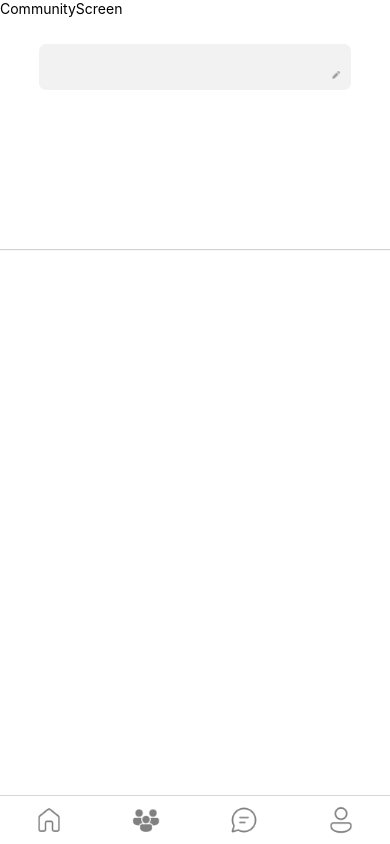
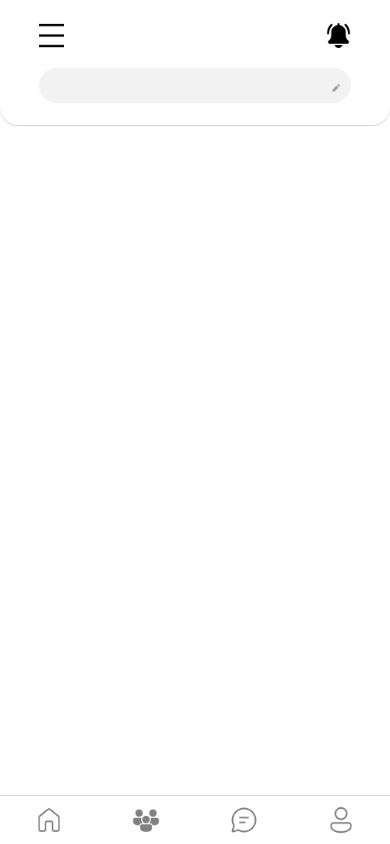
Before and after one commit to Bamdoliro/G-A, a React Native app: screen /CommunityScreen in a window 390 px wide. Built offline with nearby package versions, Linux system fonts and the light colour scheme.

Commit message:
ADD :: Header Content Frame

```diff
--- a/components/Community/CommunityHeader/CommunityHeader.js
+++ b/components/Community/CommunityHeader/CommunityHeader.js
@@ -1,12 +1,22 @@
 import { StyleSheet, TextInput, Image, View, Text } from 'react-native';
-import MenuBar from '../CommunityHeader/MenuBar';
 import NotificationBar from '../CommunityHeader/NotificationBar';
 import pencilIcon from '../../../assets/Pencil_Icon.png';
-import arrowDownIcon from '../../../assets/Arrow_Down_Icon.png';
+import BellIcon from "../../../assets/Bell_Icon.png"
+import ToggleIcon from "../../../assets/main_toggle.png"
 
-export default function CommunityHeader({joinMembers}){
+export default function CommunityHeader(){
     return (
         <View style={styles.CommunityHeader}>
+            <View style={styles.HeaderContent}>
+                <Image
+                    source={ToggleIcon}
+                    style={{width: 25, height: 25}}
+                />
+                <Image
+                    source={BellIcon}
+                    style={{width: 25, height: 25}}
+                />
+            </View>
             <View style={styles.CommunityDetailFrame}>
                 <Image
                     source={pencilIcon}
@@ -22,10 +32,11 @@ export default function CommunityHeader({joinMembers}){
 
 const styles = StyleSheet.create({
     CommunityHeader: {
-        flexDirection: "row",
+        flexDirection: "column",
+        height: 125,
+        width: "100%",
+        alignItems: "center",
         justifyContent: "center",
-        width: "100%",
-        height: 232,
         backgroundColor: "#FFFFFF",
         marginBottom: 48,
         shadowColor: "#000000",
@@ -35,23 +46,25 @@ const styles = StyleSheet.create({
         },
         shadowOpacity: 0.18,
         shadowRadius: 1,
-        elevation: 1
+        elevation: 1,
+        borderBottomLeftRadius: 18,
+        borderBottomRightRadius: 18
     },
 
     CommunityDetailFrame: {
         flexDirection: "row",
         alignItems: "center",
         width: "80%",
-        height: 46,
-        borderRadius: 7,
+        height: 35,
+        borderRadius: 26,
+        padding: 8,
         backgroundColor: "#F2F2F2",
-        marginTop: 27,
-        padding: 10
+        marginTop: 20
     },
     CommunityDetail: {
         color: "000000",
         backgroundColor: "F2F2F2",
-        width: "100%",
+        width: "80%",
         height: 46,
         textAlign: "left",
     },
@@ -63,4 +76,10 @@ const styles = StyleSheet.create({
         height: 10,
         margin: 10
     },
+    // Header Content
+    HeaderContent: {
+        flexDirection: "row",
+        width: "80%",
+        justifyContent: "space-between"
+    }
 })
--- a/components/MainPage/MainHeader/MainHeaderScreen.js
+++ b/components/MainPage/MainHeader/MainHeaderScreen.js
@@ -16,9 +16,6 @@ const styles = StyleSheet.create({
         flexDirection: "column",
         justifyContent: "center",
         alignItems: "center",
-        borderWidth: 1,
-        borderTopWidth: 0,
-        borderColor: "#F2F2F2",
         height: 125,
         width: "100%",
         borderBottomLeftRadius: 18,
--- a/components/MainPage/MainHeader/MainSubHeader.js
+++ b/components/MainPage/MainHeader/MainSubHeader.js
@@ -25,7 +25,6 @@ export default function MainSubHeader() {
 const styles = StyleSheet.create({
     MainSubHeader: {
         flexDirection: "row",
-        alignItems: "center",
         justifyContent: "space-between",
         width: "80%",
     },
--- a/pages/CommunityScreen.js
+++ b/pages/CommunityScreen.js
@@ -5,7 +5,6 @@ import CommunityHeader from "../components/Community/CommunityHeader/CommunityHe
 export default function CommunityScreen() {
     return (
         <SafeAreaView>
-            <Text>CommunityScreen</Text>
             <CommunityHeader joinMembers={"125"}/>
         </SafeAreaView>
     );
```
